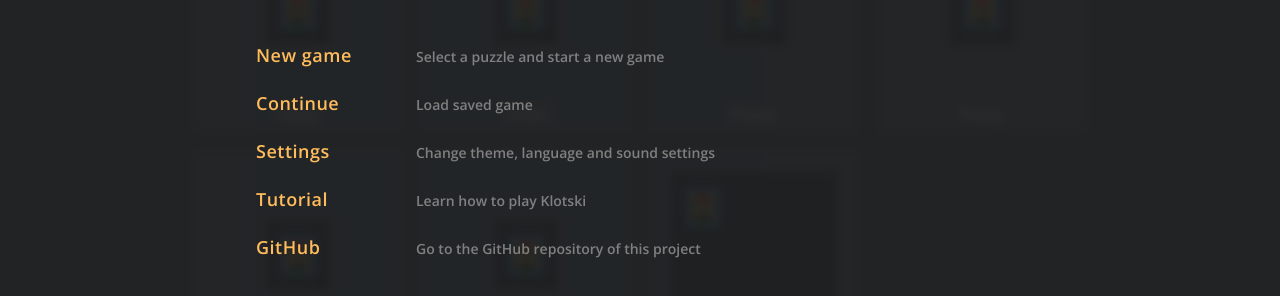
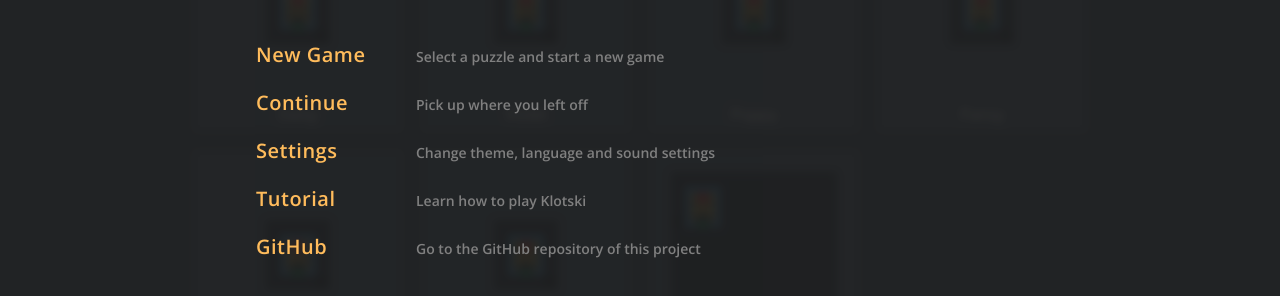
Before and after one commit to krisztian-kugler/klotski, a website built with webpack: page src/index.html in a window 1280 px wide. Shown: the part 298-594 px from the top of the page. Built offline with nearby package versions, Linux system fonts and the light colour scheme.

Commit message:
refactored main menu

```diff
--- a/src/index.html
+++ b/src/index.html
@@ -44,10 +44,10 @@
     </section>
 
     <section class="main-menu">
-      <h1>Klotski</h1>
+      <h1 class="title">Klotski</h1>
       <ul class="menu">
-        <li class="menu-item">
-          <span class="menu-item__label">New game</span>
+        <!-- <li class="menu-item">
+          <span class="menu-item__label">New Game</span>
           <span class="menu-item__description">Select a puzzle and start a new game</span>
         </li>
         <li class="menu-item">
@@ -65,8 +65,14 @@
         <li class="menu-item">
           <span class="menu-item__label">GitHub</span>
           <span class="menu-item__description">Go to the GitHub repository of this project</span>
-        </li>
+        </li> -->
       </ul>
     </section>
+    <template id="menu-item">
+      <li class="menu-item">
+        <span class="menu-item__label">{{ label }}</span>
+        <span class="menu-item__description">{{ description }}</span>
+      </li>
+    </template>
   </body>
 </html>
--- a/src/main.ts
+++ b/src/main.ts
@@ -2,6 +2,29 @@
 import BaseBoard from "./base-board";
 import MainBoard from "./board";
 import { Puzzle, PuzzleCollection, SaveData } from "./interfaces";
+
+const menuItems = [
+  {
+    label: "New Game",
+    description: "Select a puzzle and start a new game",
+  },
+  {
+    label: "Continue",
+    description: "Pick up where you left off",
+  },
+  {
+    label: "Settings",
+    description: "Change theme, language and sound settings",
+  },
+  {
+    label: "Tutorial",
+    description: "Learn how to play Klotski",
+  },
+  {
+    label: "GitHub",
+    description: "Go to the GitHub repository of this project",
+  },
+];
 
 const boardContainer: HTMLElement = document.querySelector(".board-container");
 const puzzleName: HTMLElement = document.querySelector(".puzzle-name");
@@ -10,6 +33,18 @@
 abstract class Klotski {
   private static sets: PuzzleCollection;
   static mainBoard: MainBoard;
+
+  static renderMenu(items: { label: string; description: string }[]) {
+    document.querySelector(".menu").innerHTML = items.reduce(
+      (acc, item) =>
+        (acc += `
+          <li class="menu-item">
+            <span class="menu-item__label">${item.label}</span>
+            <span class="menu-item__description">${item.description}</span>
+          </li>`),
+      ""
+    );
+  }
 
   static async init() {
     this.sets = await this.loadPuzzles("boards.json");
@@ -103,3 +138,4 @@
 });
 
 Klotski.init();
+Klotski.renderMenu(menuItems);
--- a/src/styles.scss
+++ b/src/styles.scss
@@ -41,25 +41,26 @@
   }
 
   .menu {
+    display: grid;
+    row-gap: 1.75rem;
+    width: fit-content;
     list-style: none;
+    user-select: none;
 
     &-item {
-      display: flex;
+      display: grid;
+      grid-template-columns: 10rem auto;
+      justify-items: start;
       align-items: baseline;
       color: #ffbc5c;
-      font-size: 18px;
       font-weight: 600;
       line-height: 1;
 
-      &:not(:last-child) {
-        margin-bottom: 30px;
-      }
-
       &__label {
-        width: 10rem;
+        font-size: 1.25rem;
         letter-spacing: 0.5px;
+        transition: all 50ms;
         cursor: pointer;
-        transition: all 50ms;
 
         &:hover {
           color: #fff500;
@@ -69,8 +70,7 @@
 
       &__description {
         color: rgb(128, 128, 128);
-        font-size: 14px;
-        user-select: none;
+        font-size: 0.875rem;
       }
     }
   }
@@ -230,13 +230,13 @@
   padding-top: 4rem;
 }
 
-.title {
+/* .title {
   color: white;
   margin-bottom: 1rem;
   font-size: 2rem;
   font-weight: 600;
   text-align: center;
-}
+} */
 
 .board-container {
   display: grid;
```
